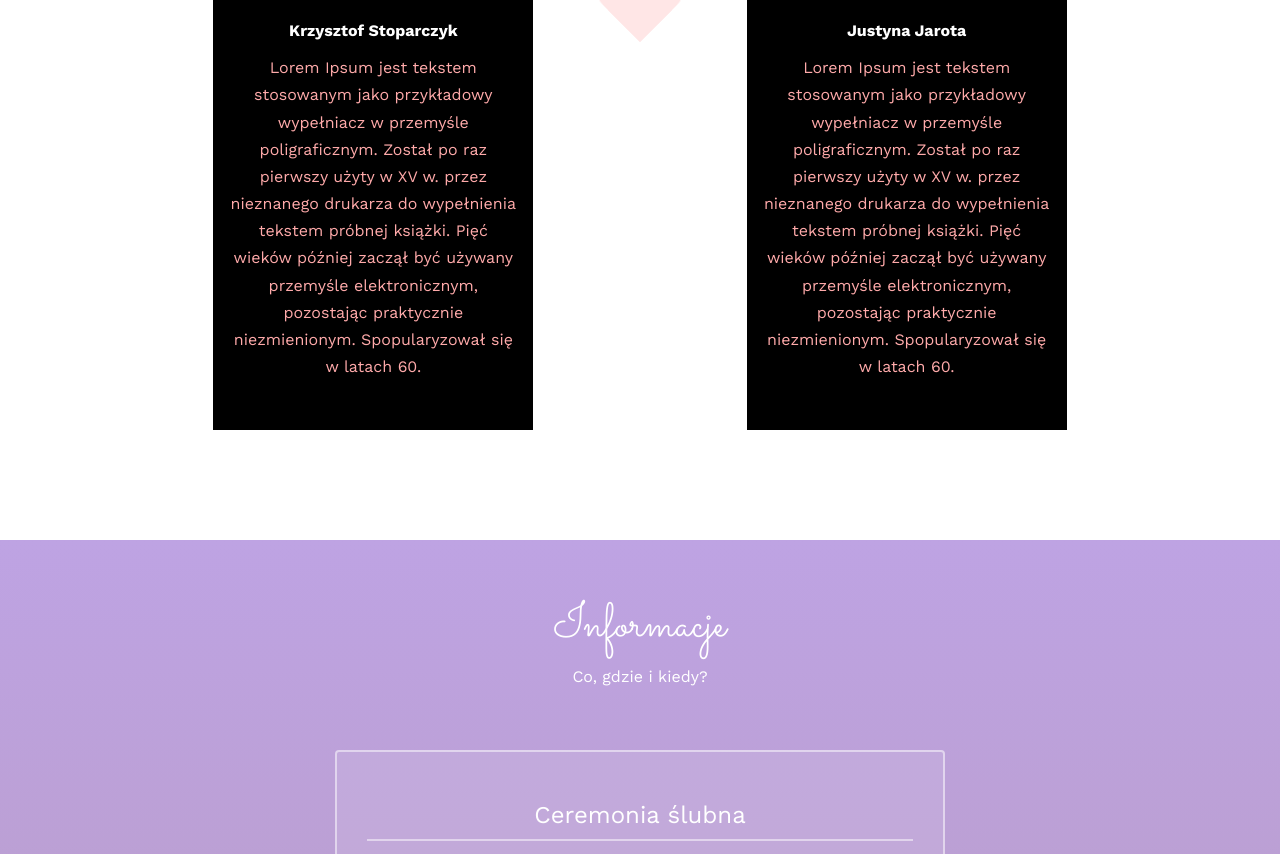
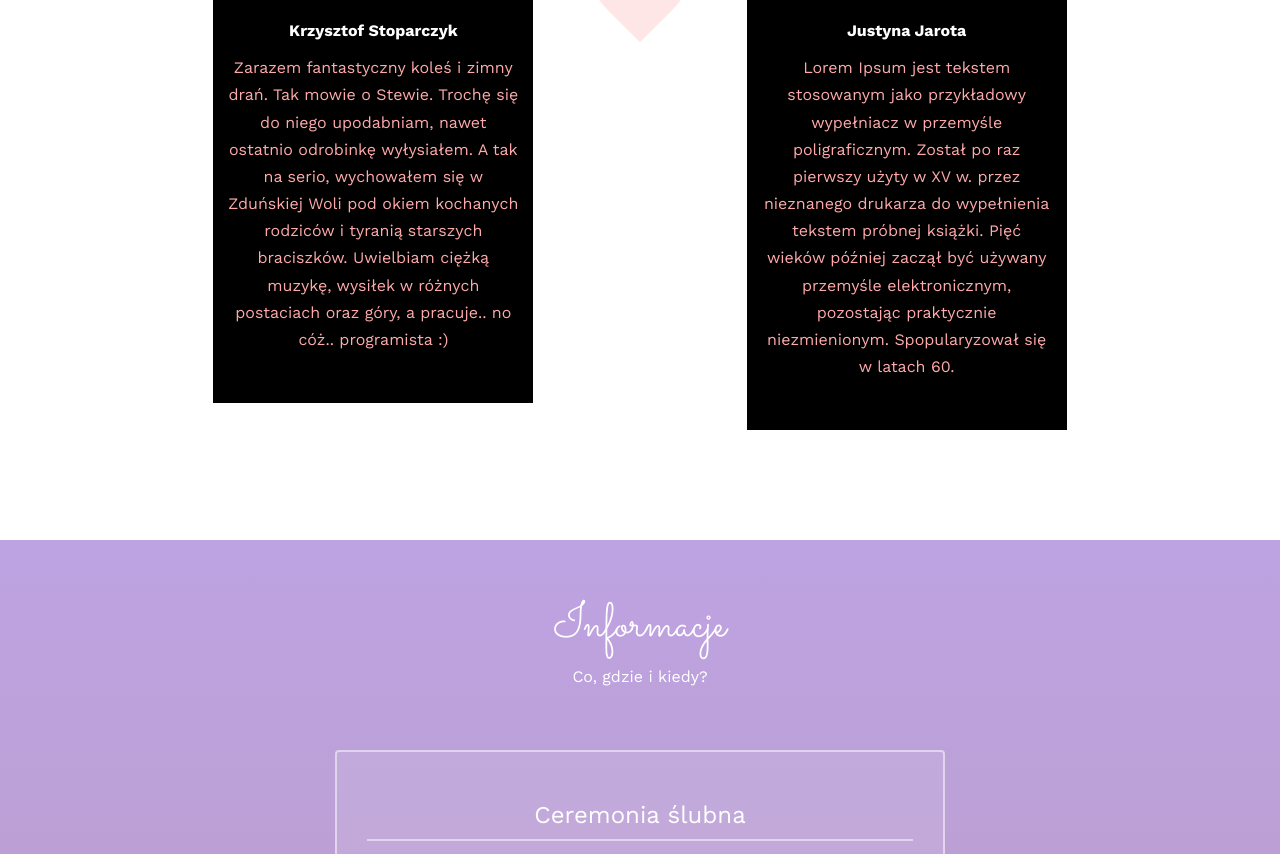
Before and after one commit to krzysztof-stoparczyk/wedding, a plain HTML site: page index.html in a window 1280 px wide. Shown: the part 1357-2211 px from the top of the page. Drawn offline with nearby package versions, Linux system fonts and the light colour scheme.

Commit message:
Update index.html
text me

```diff
--- a/index.html
+++ b/index.html
@@ -66,7 +66,7 @@
 					<div class="imgdiv krzych"></div>
 					<!-- <div class="imgdiv"><image src="img/Stewie.jpg"/></div> -->
 					<p class="name">Krzysztof Stoparczyk</p>
-					<p class="description">Lorem Ipsum jest tekstem stosowanym jako przykładowy wypełniacz w przemyśle poligraficznym. Został po raz pierwszy użyty w XV w. przez nieznanego drukarza do wypełnienia tekstem próbnej książki. Pięć wieków później zaczął być używany przemyśle elektronicznym, pozostając praktycznie niezmienionym. Spopularyzował się w latach 60.</p>
+					<p class="description">Zarazem fantastyczny koleś i zimny drań. Tak mowie o Stewie. Trochę się do niego upodabniam, nawet ostatnio odrobinkę wyłysiałem. A tak na serio, wychowałem się w Zduńskiej Woli pod okiem kochanych rodziców i tyranią starszych braciszków. Uwielbiam ciężką muzykę, wysiłek w różnych postaciach oraz góry, a pracuje.. no cóż.. programista :)</p>
 				</div>
 				<div class="col-md-2 hidden-sm  hidden-xs">
 					<div class="heart">
```
